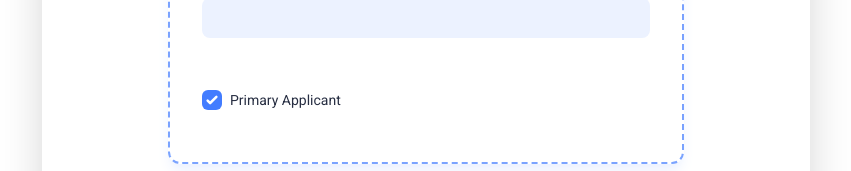
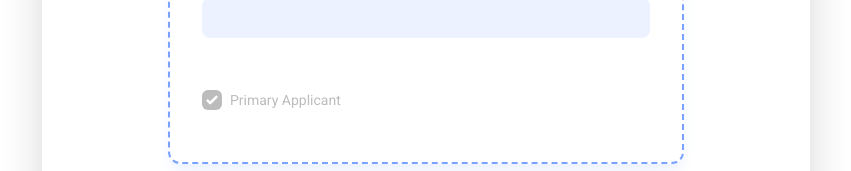
Before and after one commit to mattgrantjones/applicant-FLKR, a React (Vite) app: page / in a window 1280 px wide. Shown: the part 629-800 px from the top of the page, without its empty margins (214-1065 px from the left). Built offline with nearby package versions, Linux system fonts and the light colour scheme.

Commit message:
Update checkbox disabled styles

```diff
--- a/src/GlobalComponents/Checkbox/index.tsx
+++ b/src/GlobalComponents/Checkbox/index.tsx
@@ -31,23 +31,29 @@ const CheckBox: React.FC<CheckBoxProps> = ({
   const formStateClasses = useMemo(() => {
     if (error) {
       // Error Styles
-      const containerStyles = "text-pink-medium  "
+      const containerStyles = "text-pink-medium cursor-pointer  "
       const inputStyles =
         "[&_input]:focus-within:ring-pink-medium [&_input]:text-pink-light "
       const labelStyles = "[&_label]:text-pink-medium [&_label]:font-normal  "
       return containerStyles + inputStyles + labelStyles
+    } else if (isDisabled) {
+      // Disabled Styles
+      const containerStyles = "text-zinc-dark cursor-auto opacity-75 "
+      const inputStyles =
+        "[&_input]:focus-within:ring-zinc-medium [&_input]:text-zinc-dark "
+      const labelStyles = "[&_label]:text-zinc-dark [&_label]:font-normal  "
+      return containerStyles + inputStyles + labelStyles
     }
     // Base Styles (no error)
-    return "[&_input]:focus-within:ring-blue-light [&_input]:text-blue-medium "
-  }, [error])
+    else {
+      return "[&_input]:focus-within:ring-blue-light [&_input]:text-blue-medium cursor-pointer "
+    }
+  }, [error, isDisabled])
 
   return (
     <div
       className={
-        "relative flex gap-2 py-5 w-full " +
-        className +
-        (!isDisabled ? "cursor-pointer " : "cursor-auto ") +
-        formStateClasses
+        "relative flex gap-2 py-5 w-full " + className + formStateClasses
       }
       onClick={() => {
         if (!isDisabled) {
```
